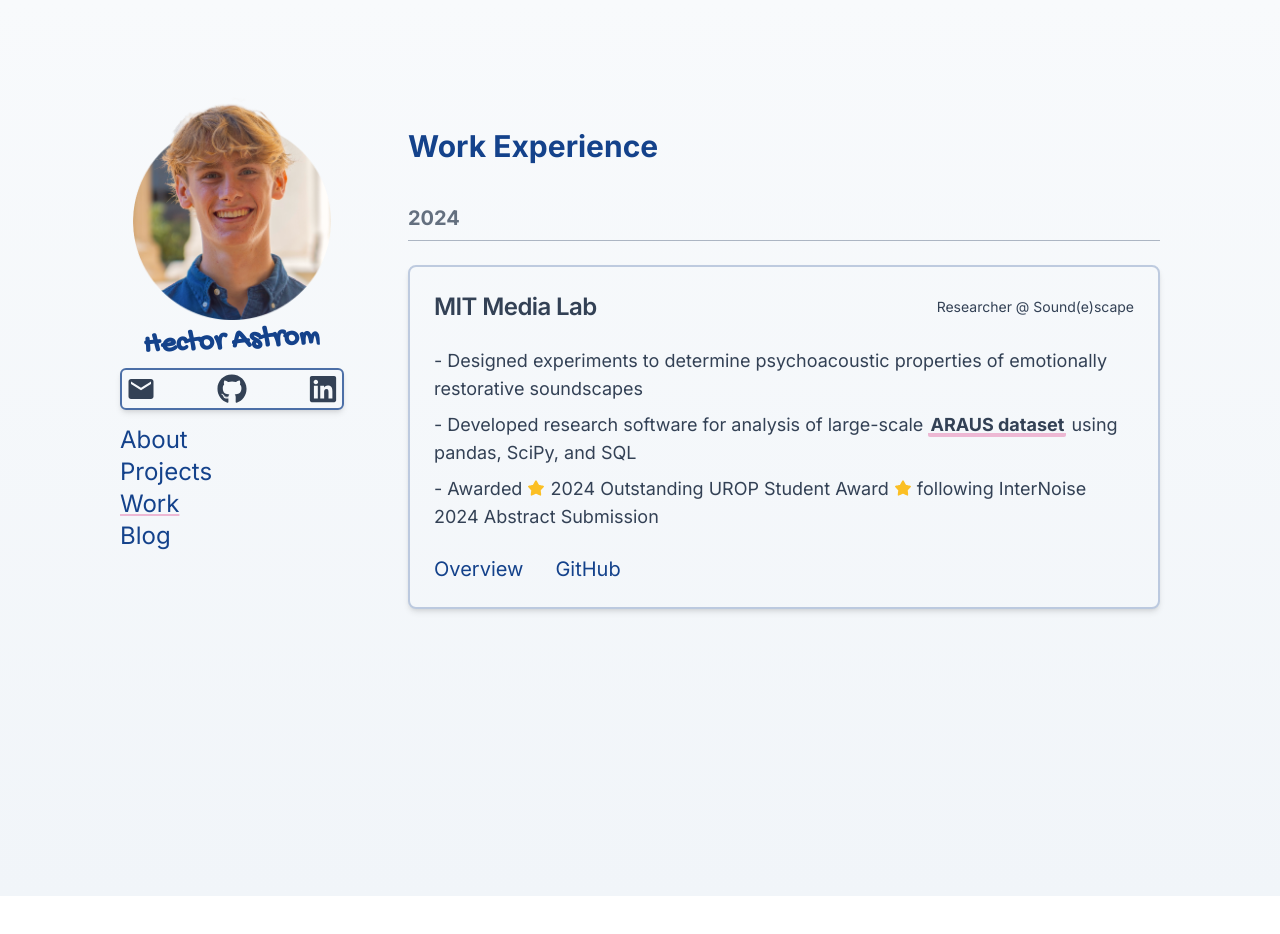
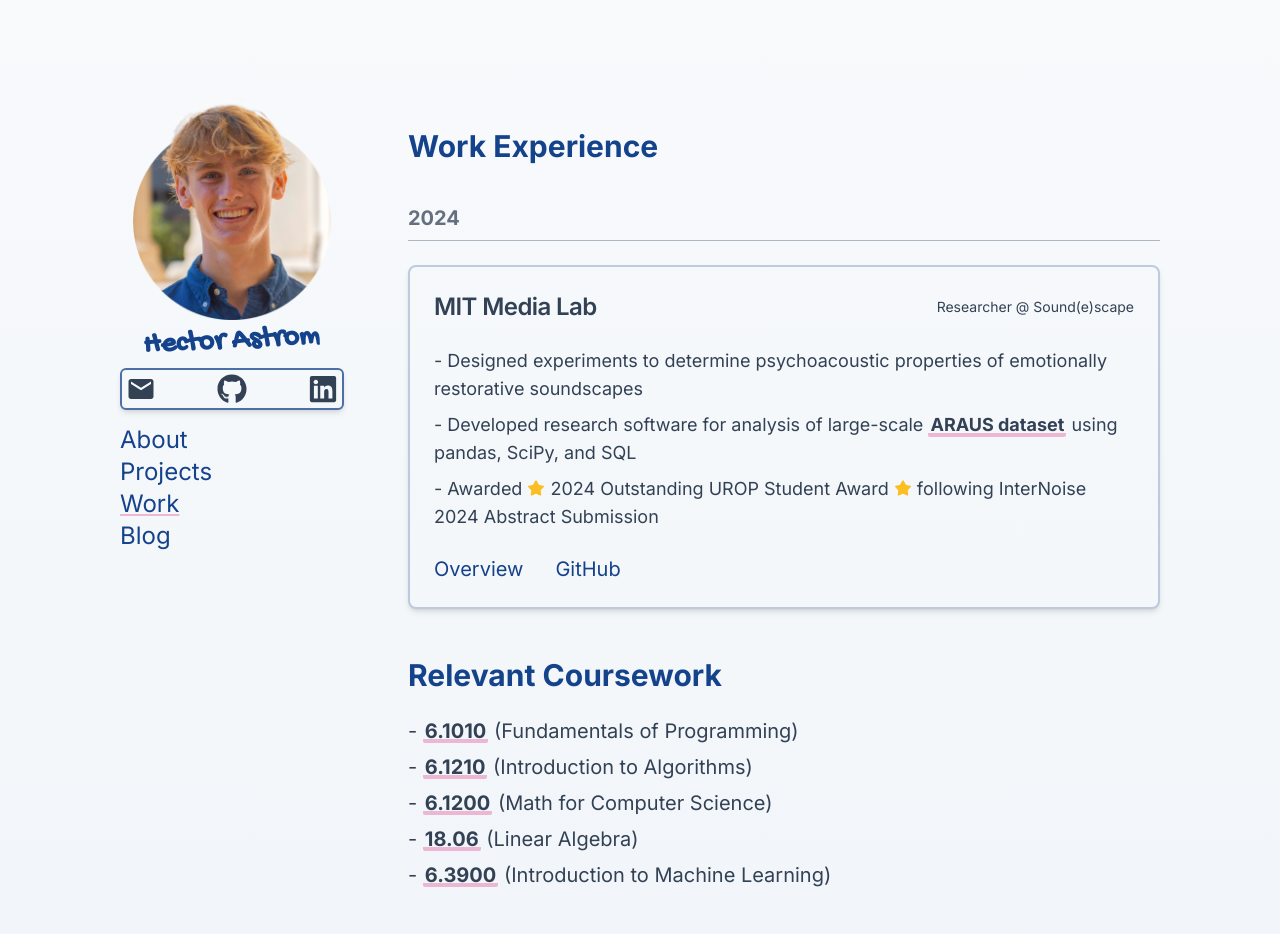
Before and after one commit to hectorastrom/personal-website, a Next.js app: page /work in a window 1280 px wide. Shown: the top 934 px of the page. Before the commit the page ends 896 px from the top, so only its background shows below. Built offline with nearby package versions, Linux system fonts and the light colour scheme.

Commit message:
+ dynamic course list to work page

```diff
--- a/src/app/projects/[slug]/page.tsx
+++ b/src/app/projects/[slug]/page.tsx
@@ -155,13 +155,13 @@ export default function ProjectPage({ params }: { params: { slug: string } }) {
                 <ul className="flex flex-wrap gap-2 sm:gap-x-4 md:gap-x-8 text-lg md:text-xl text-emphasis font-normal">
                   {links.map((link) => (
                     <li key={link.label}>
-                      <Link
+                      <a
                         href={link.href}
                         target="_blank"
                         className="hover:saturate-200"
                       >
                         {link.label}
-                      </Link>
+                      </a>
                     </li>
                   ))}
                 </ul>
--- a/src/app/work/page.tsx
+++ b/src/app/work/page.tsx
@@ -11,6 +11,15 @@ import Link from "next/link";
 import HorDivider from "@/components/HorDivider";
 
 export default function Page() {
+  const courses: { [key: string]: string } = {
+    "6.1010": "Fundamentals of Programming",
+    "6.1210": "Introduction to Algorithms",
+    "6.1200": "Math for Computer Science",
+    "18.06": "Linear Algebra",
+    "6.3900": "Introduction to Machine Learning",
+  };
+
+
   return (
     <>
       <h1 className="text-2xl md:text-3xl text-emphasis font-bold pb-6">
@@ -19,7 +28,7 @@ export default function Page() {
 
       <div className="py-4">
         <h3 className="text-opacity-75 text-default text-md font-bold">2024</h3>
-        <HorDivider gradient={false}/>
+        <HorDivider gradient={false} />
       </div>
 
       <Card>
@@ -54,22 +63,42 @@ export default function Page() {
           </ul>
         </CardContent>
         <CardFooter className="flex flex-row gap-x-4 md:gap-x-8">
-          <Link
+          <a
             href="https://www.media.mit.edu/projects/sound-e-scape/overview/"
             target="_blank"
             className="text-lg md:text-xl text-emphasis font-normal hover:saturate-200"
           >
             Overview
-          </Link>
-          <Link
+          </a>
+          <a
             href="https://github.com/hectorastrom/ARAUS-Soundscapes-Affective-Analysis"
             target="_blank"
             className="text-lg md:text-xl text-emphasis font-normal hover:saturate-200"
           >
             GitHub
-          </Link>
+          </a>
         </CardFooter>
       </Card>
+
+      {/* school information */}
+      <h1 className="text-2xl md:text-3xl text-emphasis font-bold pb-6 mt-12">
+        Relevant Coursework
+      </h1>
+      <ul className="space-y-2">
+        {Object.entries(courses).map(([courseCode, courseName]) => (
+          <li key={courseCode}>
+            -{" "}
+            <a
+              className="custom-link"
+              target="_blank"
+              href={`https://student.mit.edu/catalog/search.cgi?search=${courseCode}&style=verbatim`}
+            >
+              {courseCode}
+            </a>{" "}
+            ({courseName})
+          </li>
+        ))}
+      </ul>
     </>
   );
 }
```
